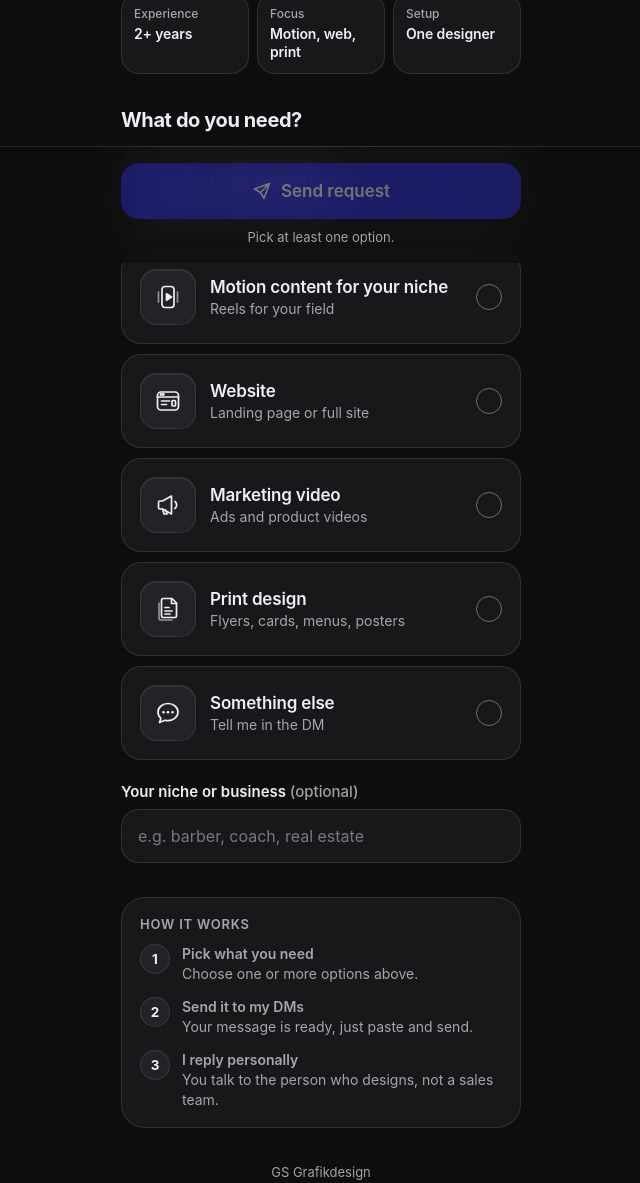
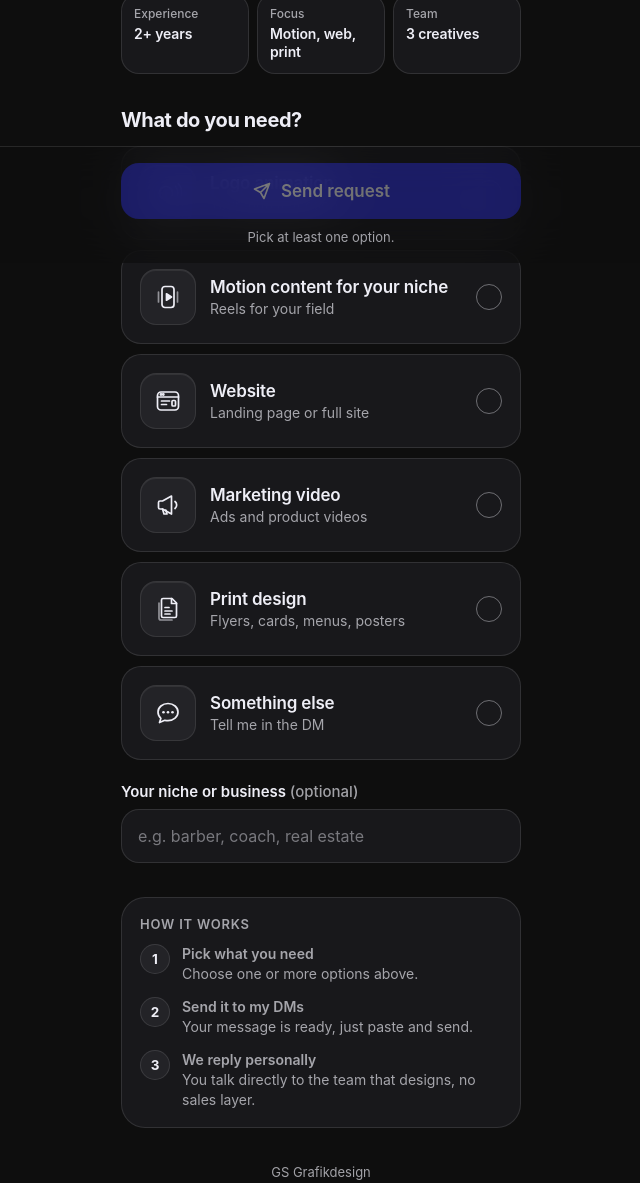
Before and after one commit to gstudiografikdesign/website-template, a plain HTML site: page docs/index.html in a window 1280 px wide. Shown: the part 537-1720 px from the top of the page, without its empty margins (319-959 px from the left). Drawn offline with Linux system fonts and the light colour scheme.

Commit message:
Link in bio: team of 3 wording
Co-Authored-By: Claude Sonnet 5.5 <noreply@anthropic.com>
Claude-Session: https://claude.ai/code/session_01JFKJvXgBTFGAbpWVxG6RiB

```diff
--- a/docs/index.html
+++ b/docs/index.html
@@ -151,7 +151,7 @@ h2{margin-top:34px!important}
   <section class="facts" aria-label="Profile">
     <div class="fact" data-r><span>Experience</span><b>2+ years</b></div>
     <div class="fact" data-r><span>Focus</span><b>Motion, web, print</b></div>
-    <div class="fact" data-r><span>Setup</span><b>One designer</b></div>
+    <div class="fact" data-r><span>Team</span><b>3 creatives</b></div>
   </section>
 
   <h2 id="q" data-r>What do you need?</h2>
@@ -176,7 +176,7 @@ h2{margin-top:34px!important}
     <ol class="steps">
       <li><span><b>Pick what you need</b><span>Choose one or more options above.</span></span></li>
       <li><span><b>Send it to my DMs</b><span>Your message is ready, just paste and send.</span></span></li>
-      <li><span><b>I reply personally</b><span>You talk to the person who designs, not a sales team.</span></span></li>
+      <li><span><b>We reply personally</b><span>You talk directly to the team that designs, no sales layer.</span></span></li>
     </ol>
   </section>
 
```
